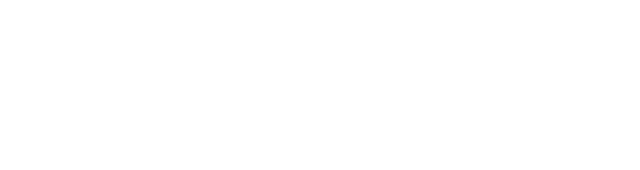
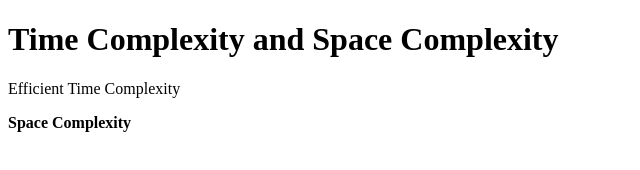
Before and after one commit to acciojob/time-and-space-complexity-PiyushVerma47, a website: page main.html in a window 1280 px wide. Shown: the whole page, without its empty margins (0-640 px from the left). Drawn offline with Linux system fonts and the light colour scheme.

Commit message:
created a submission

```diff
--- a/main.html
+++ b/main.html
@@ -10,6 +10,11 @@
 	<!-- the entire body must be written by student -->
     <script type="text/javascript" src="./script.js">
 </script>
+	<h1>Time Complexity and Space Complexity</h1>
+
+	<p>Efficient Time Complexity</p>
+
+	<p><b>Space Complexity</b></p>
 
 </body>
 
```
